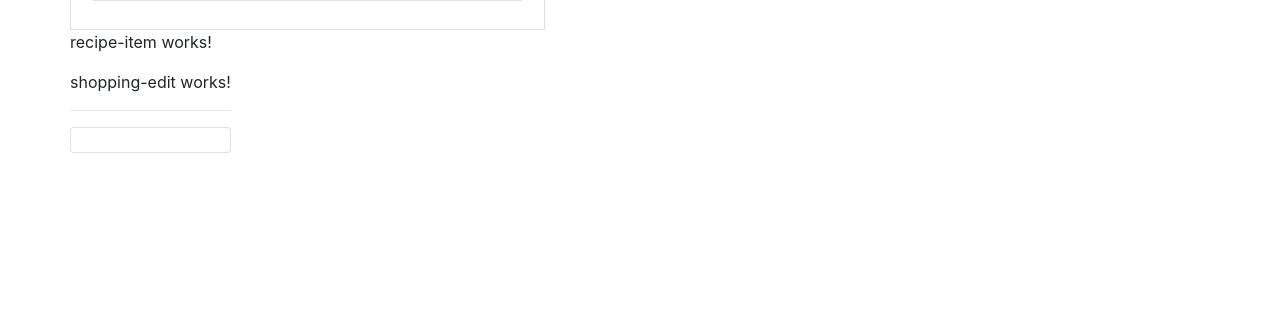
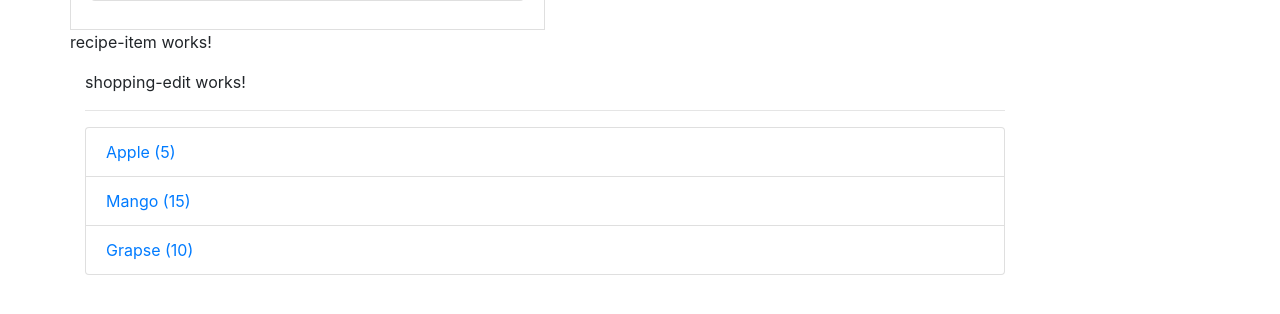
Before and after one commit to hritiksingh580/MealApp, an Angular app: page / in a window 1280 px wide. Shown: the part 390-704 px from the top of the page. Built offline with nearby package versions, Linux system fonts and the light colour scheme.

Commit message:
Creating and Outputting the Shopping List

```diff
--- a/src/app/app.component.html
+++ b/src/app/app.component.html
@@ -1,5 +1,5 @@
 <app-header></app-header>
-<div class="container m-auto">
+<div class="container">
     <div class="row">
         <div class="col-md-12">
             <app-recipes></app-recipes>
--- a/src/app/shopping-list/shopping-list.component.html
+++ b/src/app/shopping-list/shopping-list.component.html
@@ -1,9 +1,11 @@
 <div class="row">
-    <div class="col-xs-10">
+    <div class="col-sm-10">
         <app-shopping-edit></app-shopping-edit>
         <hr>
         <ul class="list-group">
-            <li class="list-group-item" style="cursor:pointer"></li>
+            <a class="list-group-item" style="cursor:pointer" *ngFor="let ingredient of ingredients">
+                {{ingredient.name}} ({{ingredient.amount}})
+            </a>
         </ul>
     </div>
 </div>
--- a/src/app/shopping-list/shopping-list.component.ts
+++ b/src/app/shopping-list/shopping-list.component.ts
@@ -1,4 +1,5 @@
 import { Component, OnInit } from '@angular/core';
+import { Ingredient } from '../shared/ingredients.model';
 
 @Component({
   selector: 'app-shopping-list',
@@ -6,7 +7,11 @@ import { Component, OnInit } from '@angular/core';
   styleUrls: ['./shopping-list.component.css']
 })
 export class ShoppingListComponent implements OnInit {
-  ingredients = [];
+  ingredients = [
+    new Ingredient('Apple', 5),
+    new Ingredient('Mango', 15),
+    new Ingredient('Grapse', 10),
+  ];
   constructor() { }
 
   ngOnInit(): void {
```
